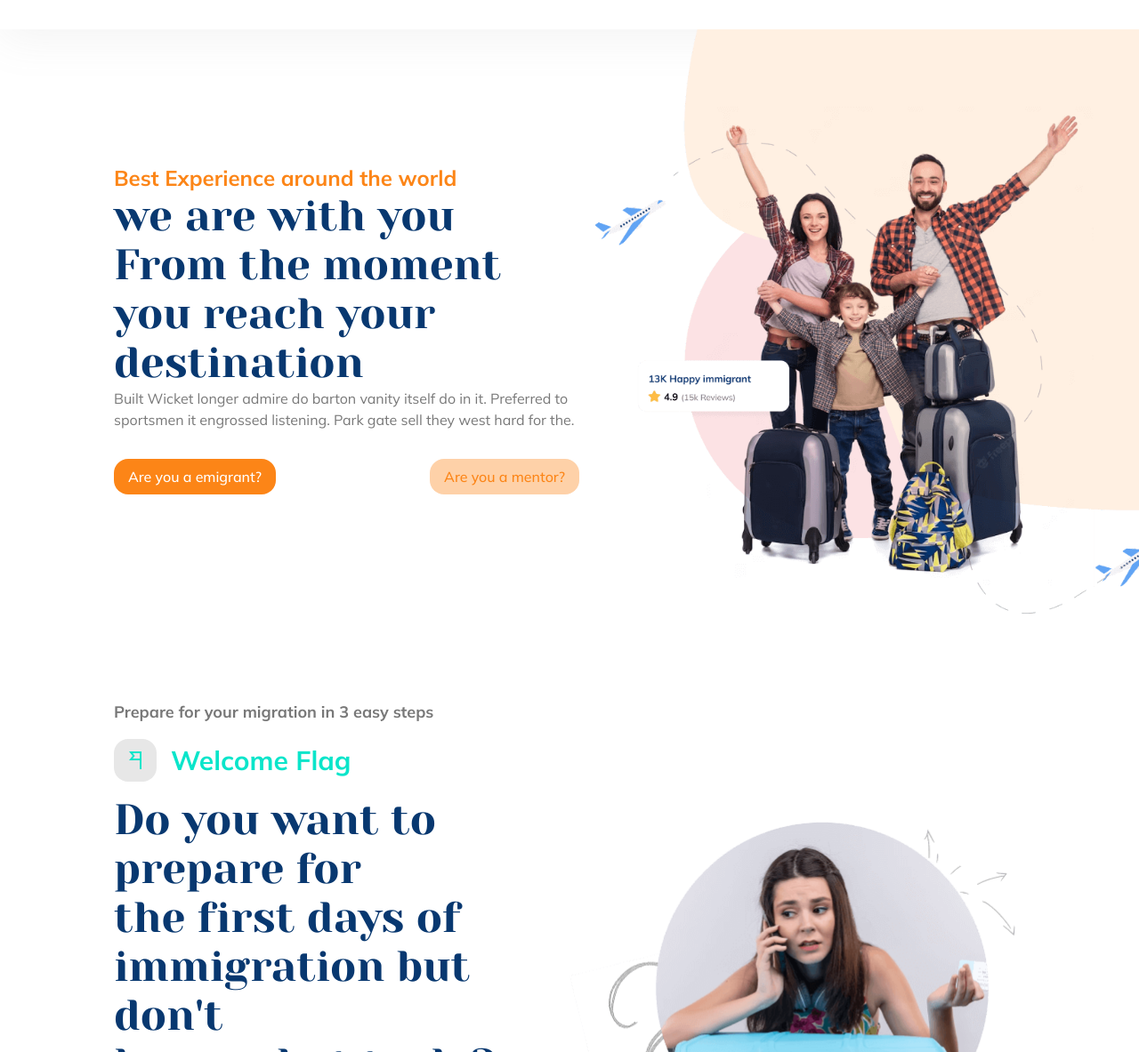
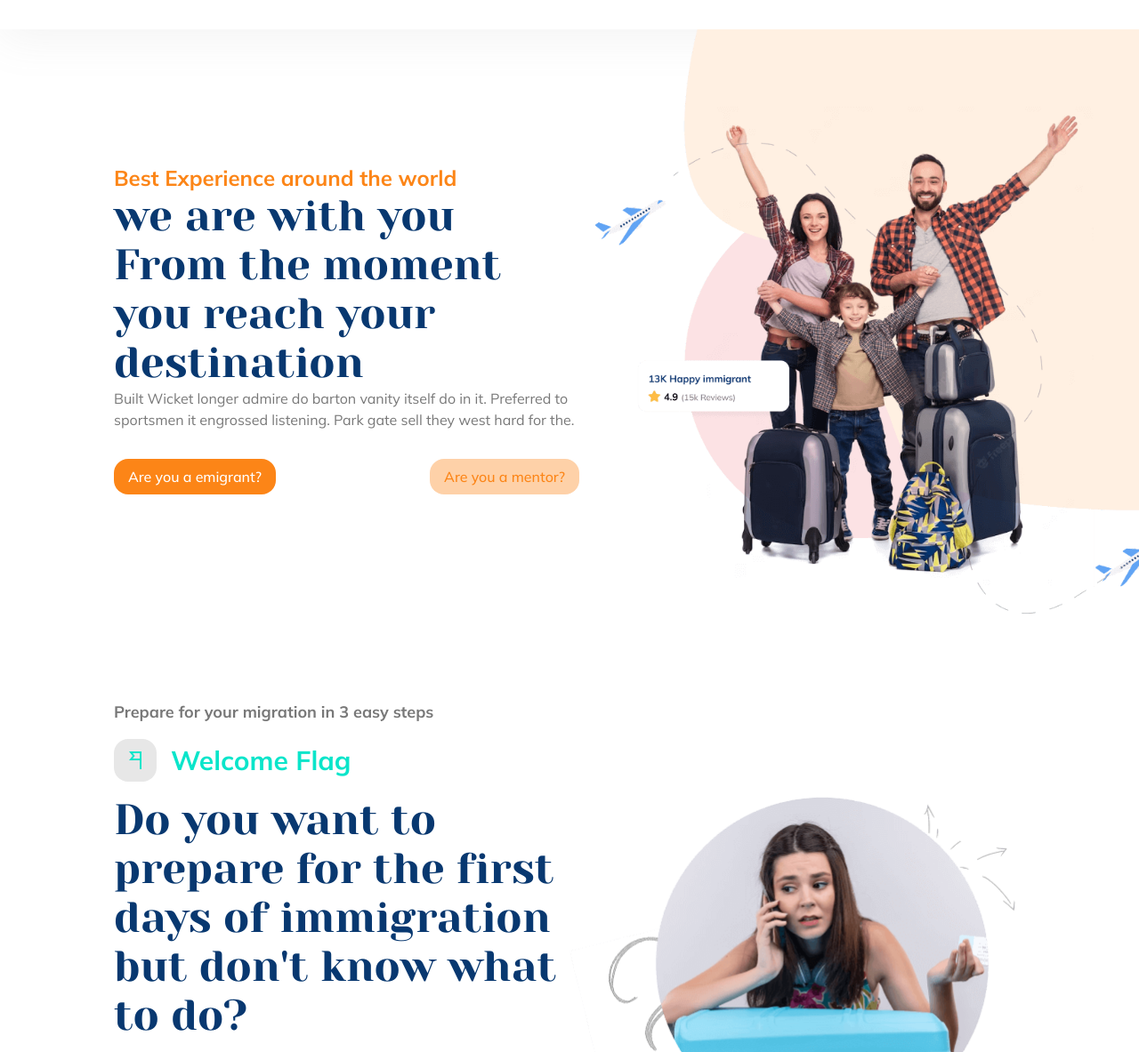
Before and after one commit to hosseintaromi/4comer, a website: page index.html in a window 1280 px wide. Shown: the part 79-1262 px from the top of the page at 89% size. Drawn offline with Linux system fonts and the light colour scheme.

Commit message:
fix: :bug: br omitted

```diff
--- a/index.html
+++ b/index.html
@@ -94,9 +94,9 @@
                         <div class="text-sm md:text-3xl md:font-bold ml-2 md:ml-4">Welcome Flag</div>
                     </div>
                     <div class="text-secondary text-cm md:text-5xl md:leading-55 font-YesevaOne">
-                        Do you want to prepare for <br />
-                        the first days of <br />
-                        immigration but don't <br />
+                        Do you want to prepare for
+                        the first days of
+                        immigration but don't
                         know what to do?</div>
                     <div class="text-xs md:text-base text-stone-550 mt-4">Built Wicket longer admire do barton vanity
                         itself do in it.
```
